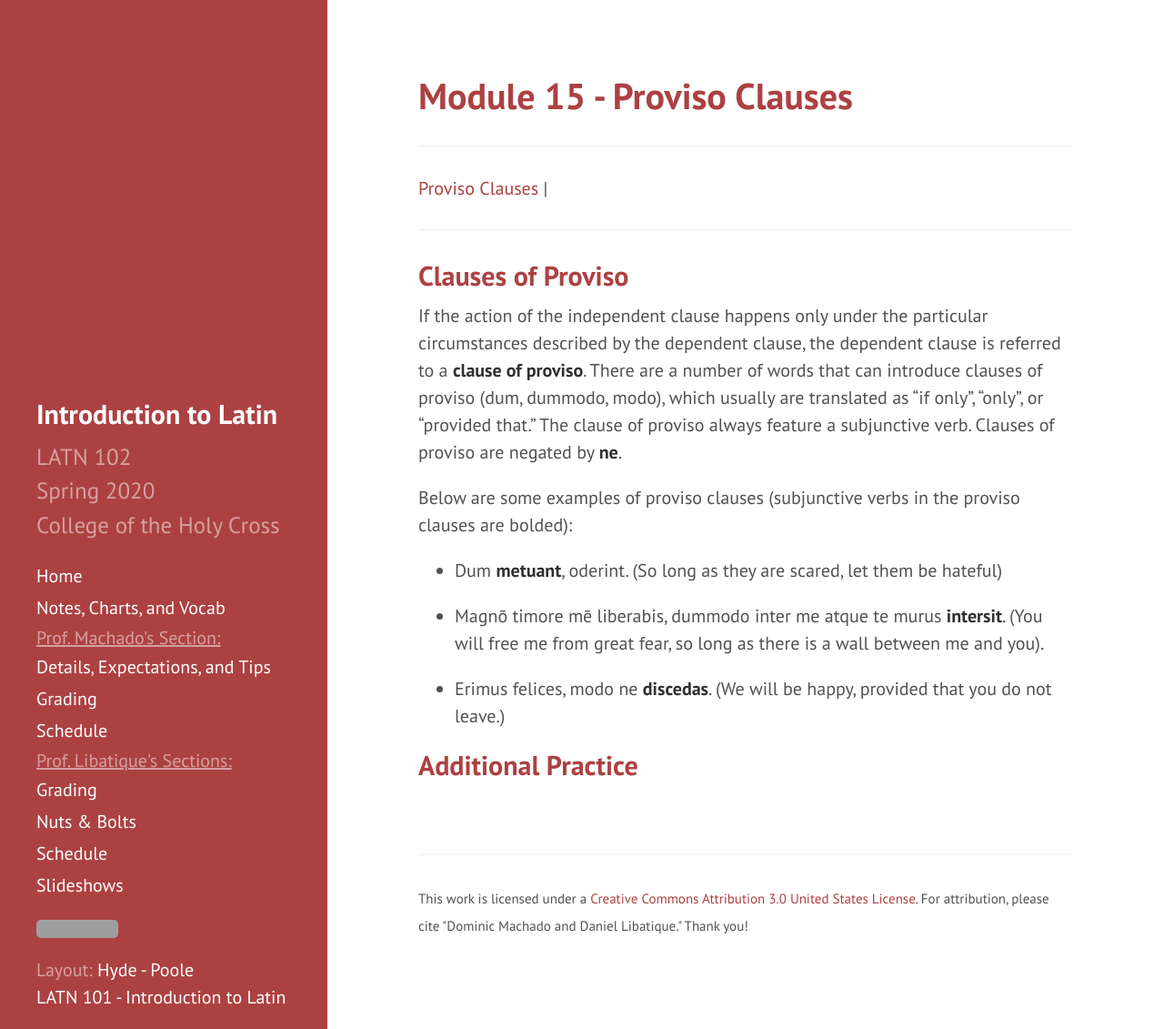
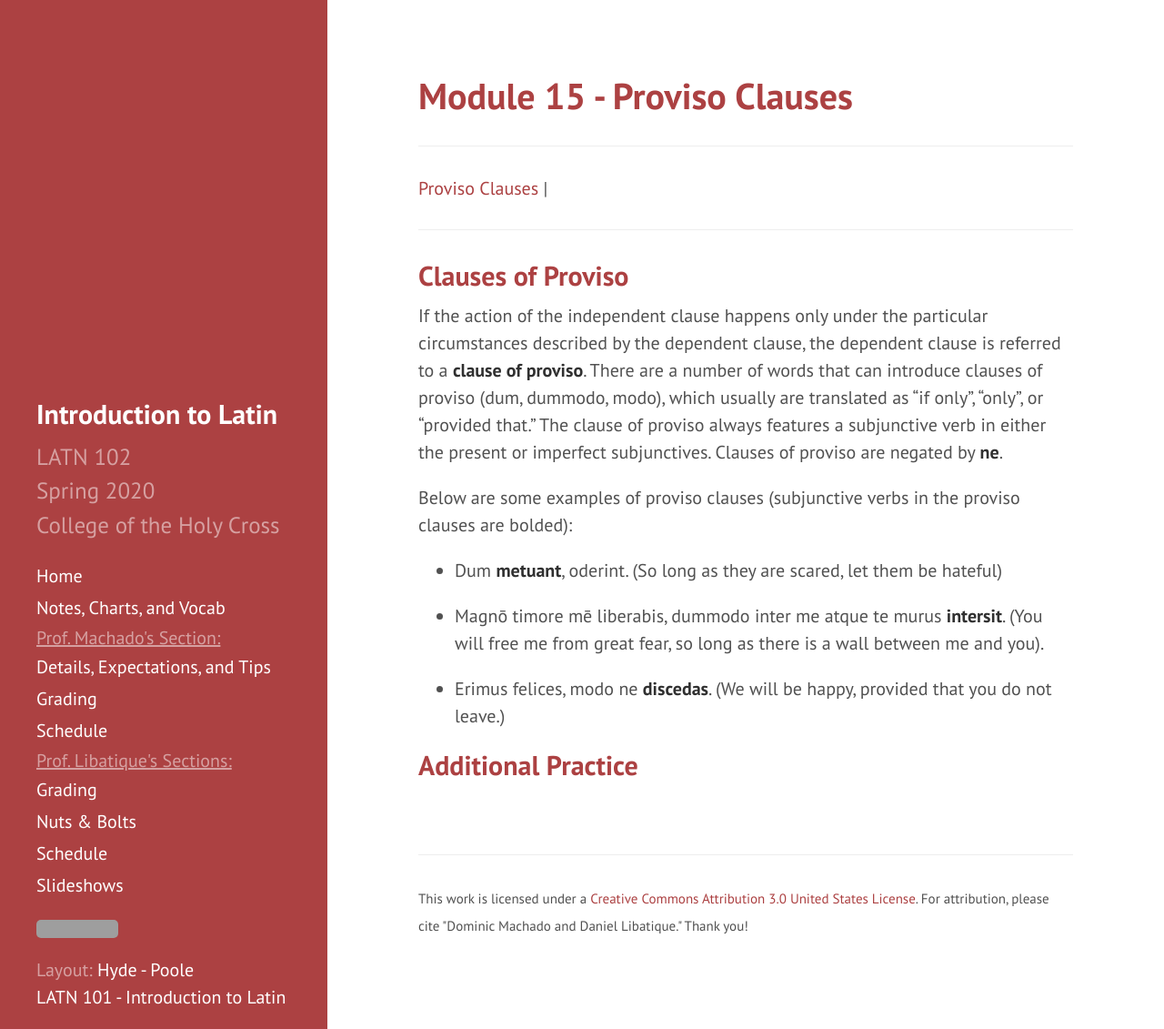
Before and after one commit to DLibatique/LATN102-S20, a Jekyll site: the page built from notes/15-proviso-clauses.md, in a window 1280 px wide and 1131 px high. Shown: the whole window at 91% size. Built offline with Jekyll 4.4.1, drawn with Linux system fonts in a browser that asks for light colours; grey boxes are pictures that could not be loaded.

Commit message:
proviso updated

```diff
--- a/notes/15-proviso-clauses.md
+++ b/notes/15-proviso-clauses.md
@@ -11,7 +11,7 @@ title: Module 15 - Proviso Clauses
 
 ## Clauses of Proviso
 
-If the action of the independent clause happens only under the particular circumstances described by the dependent clause, the dependent clause is referred to a **clause of proviso**. There are a number of words that can introduce clauses of proviso (dum, dummodo, modo), which usually are translated as "if only", "only", or "provided that." The clause of proviso always feature a subjunctive verb. Clauses of proviso are negated by **ne**.
+If the action of the independent clause happens only under the particular circumstances described by the dependent clause, the dependent clause is referred to a **clause of proviso**. There are a number of words that can introduce clauses of proviso (dum, dummodo, modo), which usually are translated as "if only", "only", or "provided that." The clause of proviso always features a subjunctive verb in either the present or imperfect subjunctives. Clauses of proviso are negated by **ne**.
 
 Below are some examples of proviso clauses (subjunctive verbs in the proviso clauses are bolded):
 
```
